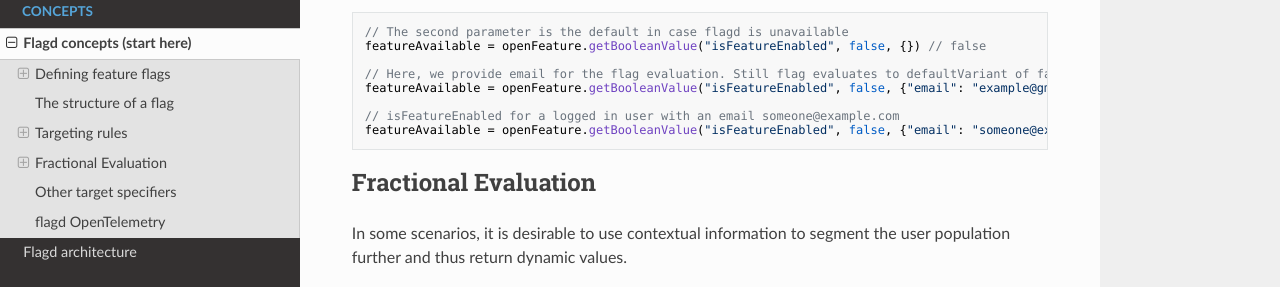
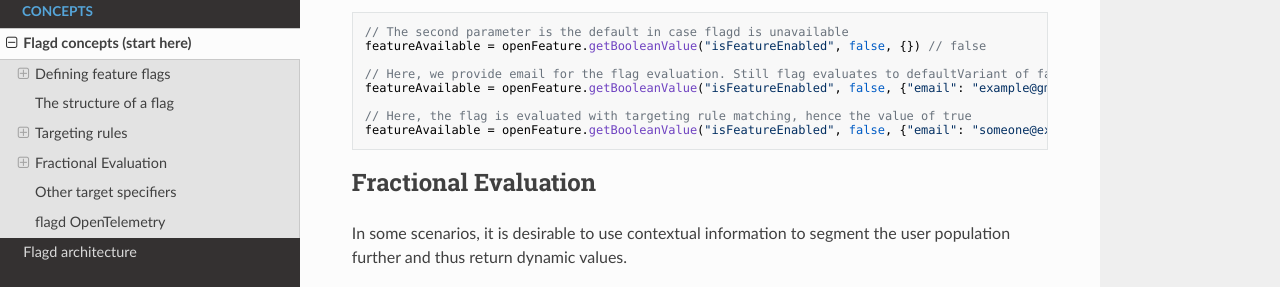
Before and after one commit to open-feature/flagd, an MkDocs documentation site: the page built from web-docs/concepts/index.md, in a window 1280 px wide and 900 px high, scrolled down 2407 px. Shown: the part 151-438 px from the top of the window. Built offline with MkDocs 1.6.1, drawn with Linux system fonts in a browser that asks for light colours; nearby versions of some CDN libraries.

Commit message:
Update web-docs/concepts/index.md
Co-authored-by: Kavindu Dodanduwa <Kavindu-Dodan@users.noreply.github.com>
Signed-off-by: Adam Gardner <26523841+agardnerIT@users.noreply.github.com>

````diff
--- a/web-docs/concepts/index.md
+++ b/web-docs/concepts/index.md
@@ -120,7 +120,7 @@ featureAvailable = openFeature.getBooleanValue("isFeatureEnabled", false, {}) //
 // Here, we provide email for the flag evaluation. Still flag evaluates to defaultVariant of false as email does not end with desired domain
 featureAvailable = openFeature.getBooleanValue("isFeatureEnabled", false, {"email": "example@gmail.com"}) // false
 
-// isFeatureEnabled for a logged in user with an email someone@example.com
+// Here, the flag is evaluated with targeting rule matching, hence the value of true
 featureAvailable = openFeature.getBooleanValue("isFeatureEnabled", false, {"email": "someone@example.com"}) // true
 ```
 
````
